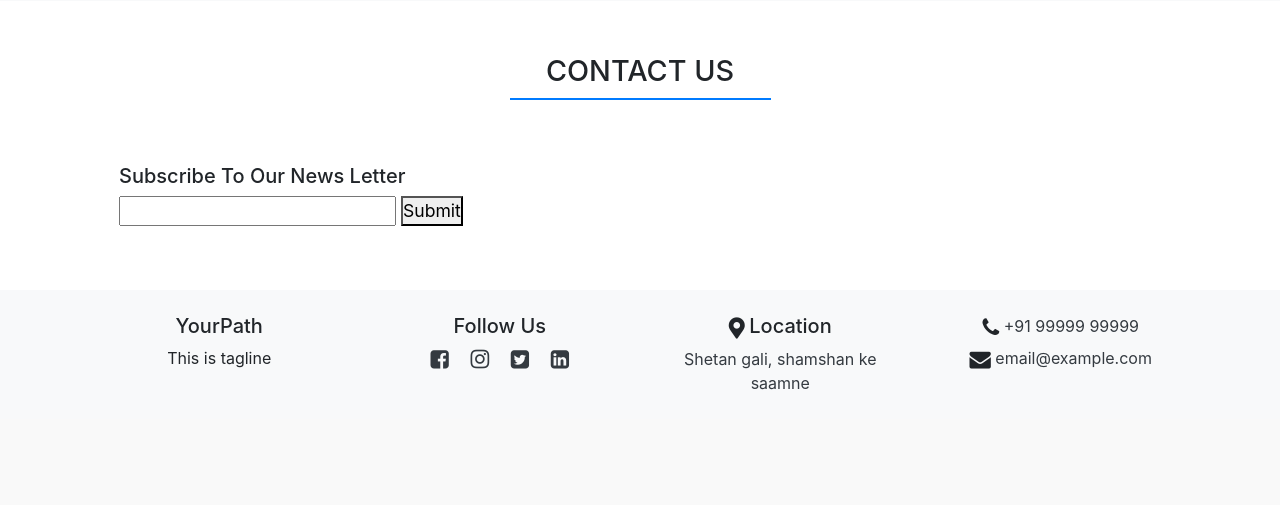
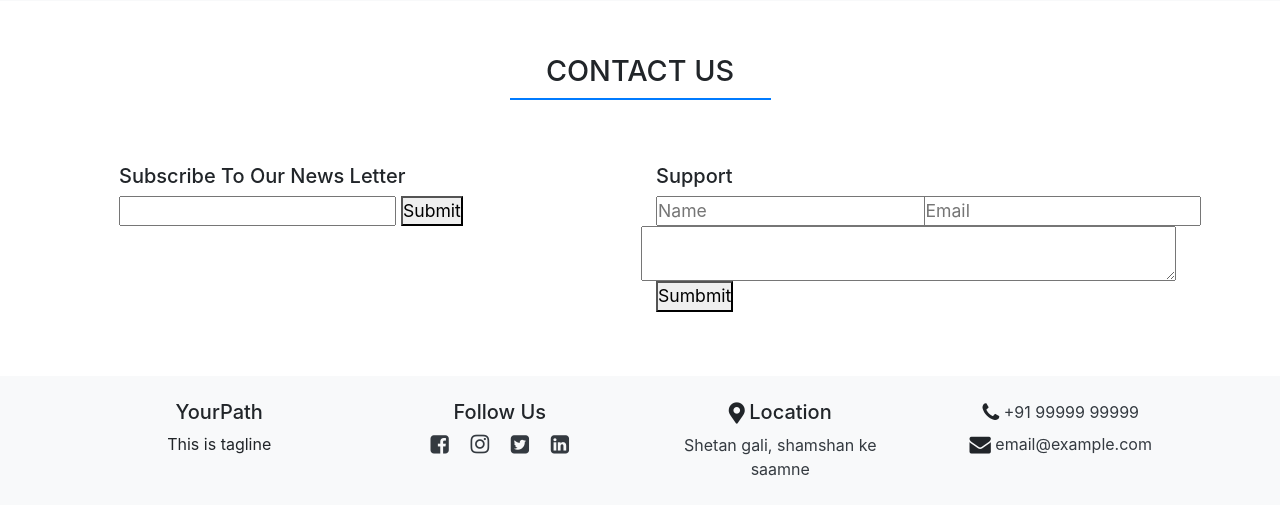
Before and after one commit to akshsisodiya/yourpath, a Django app: page / in a window 1280 px wide. Shown: the part 1708-2213 px from the top of the page. Before the commit the page ends 2098 px from the top, so only its background shows below. Run offline with Django 3.2, Linux system fonts and the light colour scheme; some libraries are stand-ins or nearby versions.

Commit message:
'pulling'

```diff
--- a/templates/core/contact_us.html
+++ b/templates/core/contact_us.html
@@ -12,7 +12,23 @@
                             <button>Submit</button>
                     </form>
                 </div>
+        </div>
+            <div class="col-lg-6 p-3">
+                <div class="Support">
+                    <h5>Support</h5>
+                    <form action="#">
+                        <div class="row">
+                            <div class="col-lg-6">
+                                <input type="text" name="name" placeholder="Name">
+                            </div>
+                            <div class="col-lg-6">
+                                <input type="email" name="email" placeholder="Email">
+                            </div>
+                        </div>
+                        <div class="row"><textarea name="message" class="w-100"></textarea></div>
+                        <button>Sumbmit</button>
+                    </form>
+                </div>
             </div>
-        </div>
     </div>
 </div>
```
